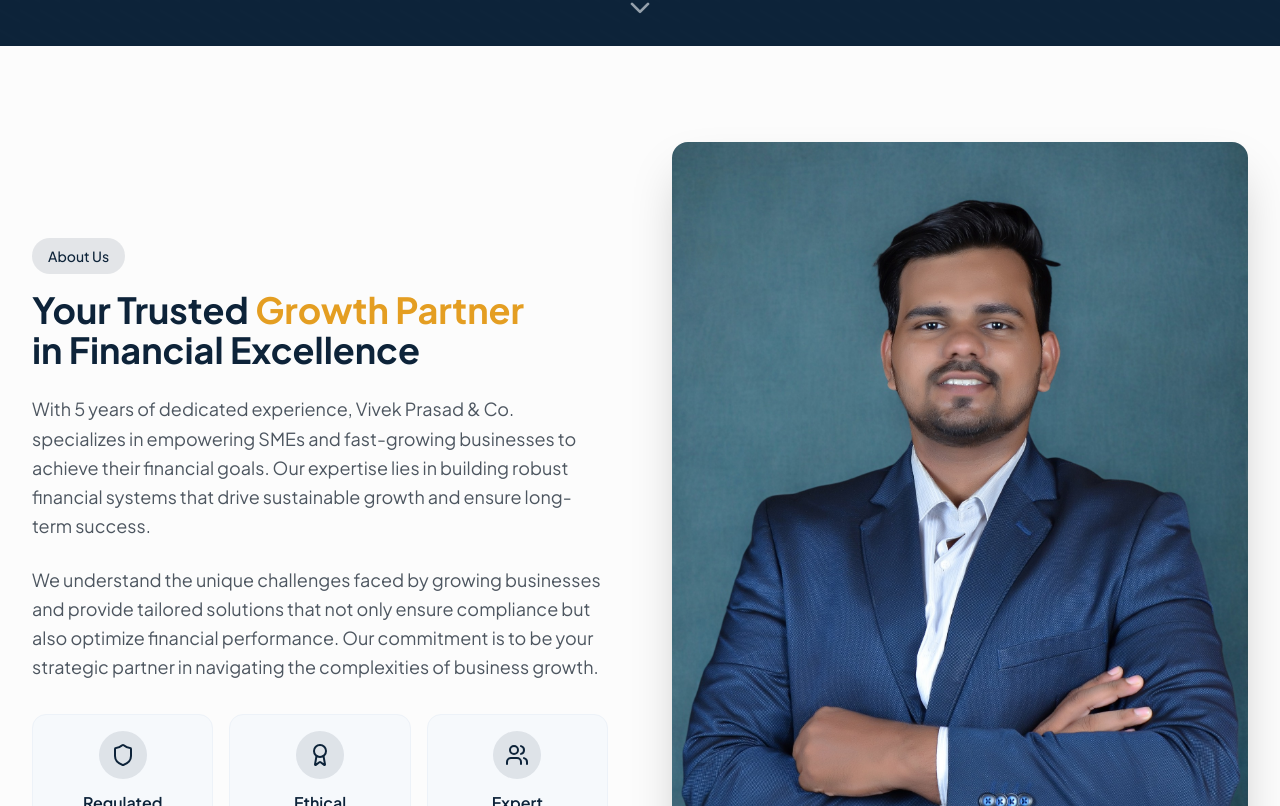
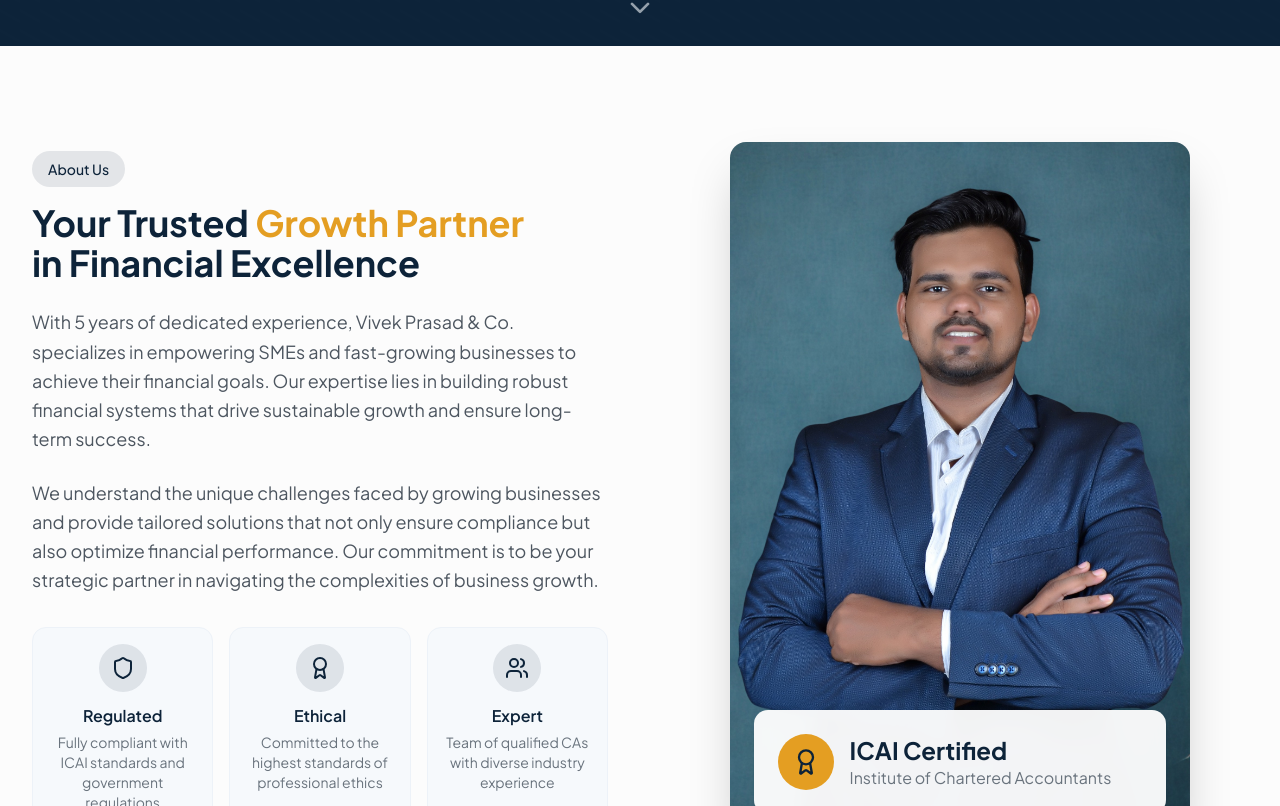
Before and after one commit to sailorworks/vivekwebsite, a Next.js app: page / in a window 1280 px wide. Shown: the part 754-1560 px from the top of the page. Built offline with nearby package versions, Linux system fonts and the light colour scheme.

Commit message:
image added

```diff
--- a/components/about-section.tsx
+++ b/components/about-section.tsx
@@ -79,7 +79,7 @@ export function AboutSection() {
             transition={{ duration: 0.6, delay: 0.2, ease: "easeOut" }}
             className="relative"
           >
-            <div className="relative rounded-2xl overflow-hidden shadow-2xl">
+            <div className="relative rounded-2xl overflow-hidden shadow-2xl w-4/5 mx-auto">
               <img
                 src="/professional-chartered-accountant-in-modern-office.jpeg"
                 alt="Professional chartered accountant team"
```
